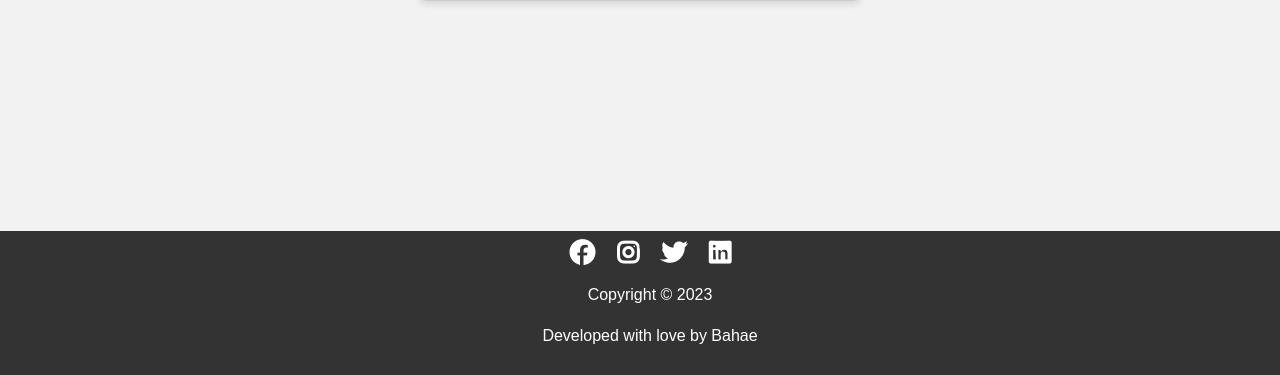
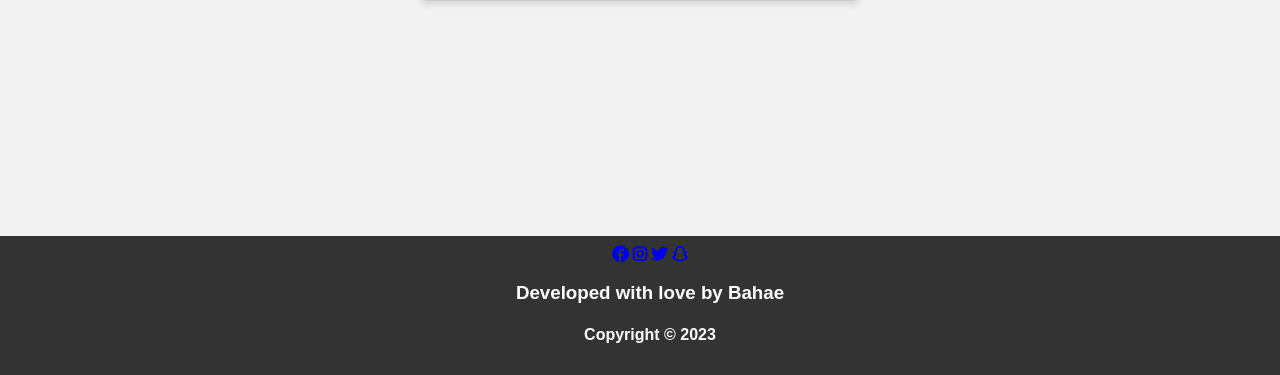
Before and after one commit to bahae3/TodoList, a Flask app: page /contact in a window 1280 px wide. Shown: the part 425-800 px from the top of the page. Run offline with Flask 3, Linux system fonts and the light colour scheme; some libraries are stand-ins or nearby versions.

Commit message:
new styling and structure

```diff
--- a/templates/footer.html
+++ b/templates/footer.html
@@ -1,10 +1,13 @@
+
 <footer>
-    <a class="brand" href="#"><i class="fa-brands fa-facebook"></i></a>
-    <a class="brand" href="#"><i class="fa-brands fa-instagram"></i></a>
-    <a class="brand" href="#"><i class="fa-brands fa-twitter"></i></a>
-    <a class="brand" href="#"><i class="fa-brands fa-linkedin"></i></a>
-    <p>Copyright © {{ year }}</p>
-    <p>Developed with love by Bahae</p>
+    <a href="#" class="footer-icon"><i class="fa-brands fa-facebook"></i></a>
+    <a href="#" class="footer-icon"><i class="fa-brands fa-instagram"></i></a>
+    <a href="#" class="footer-icon"><i class="fa-brands fa-twitter"></i></a>
+    <a href="#" class="footer-icon"><i class="fa-brands fa-snapchat"></i></a>
+    <h3 class="footer-heading">Developed with love by Bahae</h3>
+    <h4 class="footer-subheading">Copyright © {{ year }}</h4>
 </footer>
+
+
 </body>
 </html>
--- a/templates/header.html
+++ b/templates/header.html
@@ -9,7 +9,7 @@
     <link rel="stylesheet" href="static/style_success.css">
     <link rel="stylesheet" href="static/style_contact.css">
     <link rel="stylesheet" href="static/style_aboutus.css">
-    <link rel="icon" href="{{ url_for('static', filename='todo.png') }}">
+    <link rel="icon" href="{{ url_for('static', filename='todo.ico') }}">
 
     <script src="https://kit.fontawesome.com/a7aad111ea.js" crossorigin="anonymous"></script>
     <title>{% block title %}{% endblock %}</title>
```
